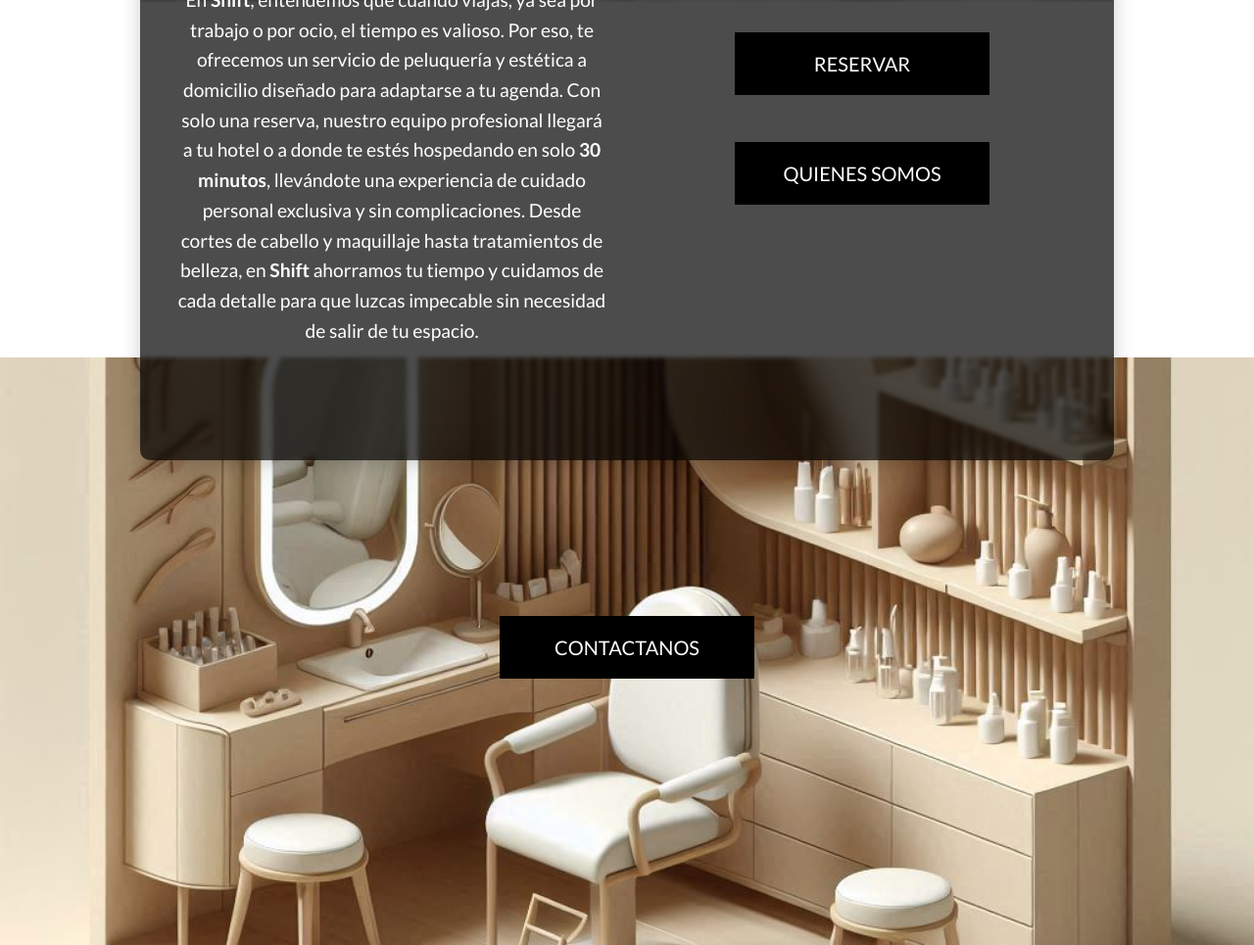
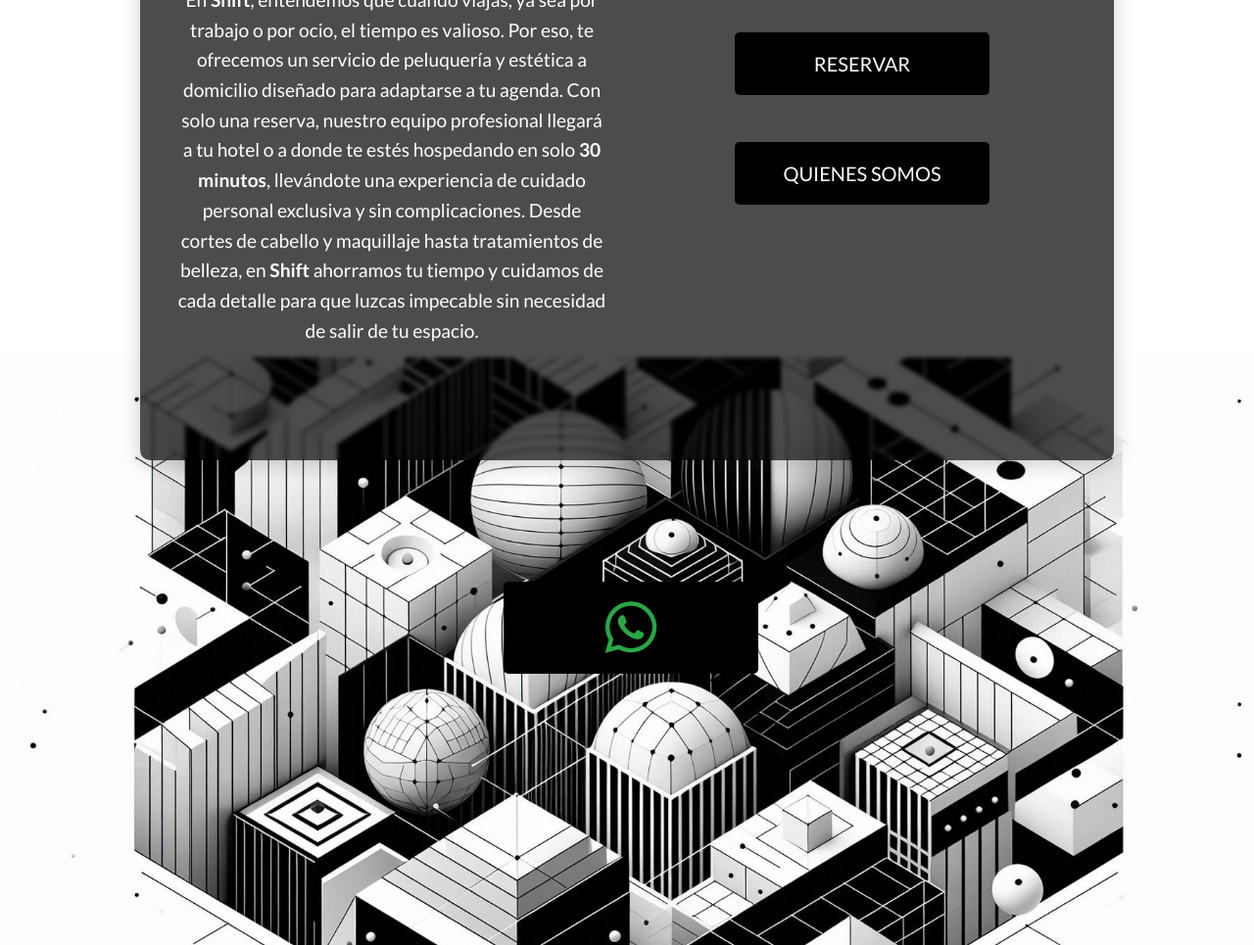
Before and after one commit to Juandavidc08/shift, a Django app: page / in a window 1280 px wide. Shown: the part 701-1666 px from the top of the page at 98% size. Run offline with Django 5.2, Linux system fonts and the light colour scheme; some libraries are stand-ins or nearby versions.

Commit message:
style home page

```diff
--- a/home/templates/home/index.html
+++ b/home/templates/home/index.html
@@ -11,11 +11,20 @@
 
 {% block content %}
 
-    <div class="hero-image">
-        <div class="d-flex justify-content-center align-items-center position-absolute w-100 h-100 text-center text-black d-md-none">
-            <p class="display-4">¡En 30 minutos, tu estilo sin salir de tu hotel!</p>
-        </div>
+<div class="hero-image">
+    <video autoplay loop muted playsinline class="background-video">
+        <source src="media/shiftvideo.mp4" type="video/mp4">
+        <!-- Add alternative video sources if necessary -->
+        Your browser does not support the video tag.
+    </video>
+
+    <!-- Overlay Text for Mobile Only -->
+    <div class="d-flex justify-content-center align-items-center position-absolute w-100 h-100 text-center d-md-none">
+        <p class="display-4 hero-text">¡En 30 minutos, tu estilo sin salir de tu hotel!</p>
     </div>
+
+</div>
+
     <div class="container h-50 d-flex flex-column align-items-center justify-content-center">
         <div class="transparent-container text-center">
             <h2 class="logo-font font-weight-bold text-with-shadow ">
@@ -27,20 +36,20 @@
                 <div class="row">
                     <!-- Text Column -->
                     <div class="col-md-6">
-                        <p>En <strong>Shift</strong>, entendemos que cuando viajas, ya sea por trabajo o por ocio, el tiempo es valioso. Por eso, te ofrecemos un servicio de peluquería y estética a domicilio diseñado para adaptarse a tu agenda. Con solo una reserva, nuestro equipo profesional llegará a tu hotel o a donde te estés hospedando en solo <strong>30 minutos</strong>, llevándote una experiencia de cuidado personal exclusiva y sin complicaciones. Desde cortes de cabello y maquillaje hasta tratamientos de belleza, en <strong>Shift</strong> ahorramos tu tiempo y cuidamos de cada detalle para que luzcas impecable sin necesidad de salir de tu espacio.</p>
+                        <p class="texto">En <strong>Shift</strong>, entendemos que cuando viajas, ya sea por trabajo o por ocio, el tiempo es valioso. Por eso, te ofrecemos un servicio de peluquería y estética a domicilio diseñado para adaptarse a tu agenda. Con solo una reserva, nuestro equipo profesional llegará a tu hotel o a donde te estés hospedando en solo <strong>30 minutos</strong>, llevándote una experiencia de cuidado personal exclusiva y sin complicaciones. Desde cortes de cabello y maquillaje hasta tratamientos de belleza, en <strong>Shift</strong> ahorramos tu tiempo y cuidamos de cada detalle para que luzcas impecable sin necesidad de salir de tu espacio.</p>
                     </div>
 
                     <!-- Buttons Column -->
                     <div class="col-md-6">
                         <div class="my-5">
                             <h4>
-                                <a href="{% url 'make_reservation' %}" class="shop-now-button btn btn-lg rounded-0 text-uppercase py-3">Reservar</a>
+                                <a href="{% url 'make_reservation' %}" class="shop-now-button btn btn-lg rounded-7 text-uppercase py-3">Reservar</a>
                             </h4>
                         </div>
 
                         <div>
                             <h4>
-                                <a href="#" class="shop-now-button btn btn-lg rounded-0 text-uppercase py-3">Quienes somos</a>
+                                <a href="#" class="shop-now-button btn btn-lg rounded-7 text-uppercase py-3">Quienes somos</a>
                             </h4>
                         </div>
                     </div>
@@ -51,13 +60,13 @@
             </div>
         </div>
     </div>
-    <div class="my-5 hero-image">
+    <div class="my-5 footerimage">
         <div class="my-5">
             <h4>
-                <a href="#" class=" contactanos-btn shop-now-button btn btn-lg rounded-0 text-uppercase py-3">contactanos</a>
+                <a href="#" class=" contactanos-btn shop-now-button btn btn-lg rounded-7 text-uppercase py-3 ml-2 " target="_blank">
+                    <i class="fab fa-3x text-success fa-whatsapp"></i>
+                </a>
             </h4>
-        </div>
-
     <div class="my-5"></div>
 
 {% endblock %}
--- a/static/css/base.css
+++ b/static/css/base.css
@@ -11,6 +11,9 @@ body {
 
 }
 
+.cuenta {
+    left: 300px !important;
+}
 
 /* from Bulma */
 .icon {
@@ -44,15 +47,31 @@ body {
 }
 
 .hero-image {
-    background-image: url('../shift-background.jpeg');  /* Add the URL to your image */
-    background-size: cover;                  /* Ensures the image covers the entire div */
-    background-position: center;             /* Centers the image */
-    height: 75vh;                           /* Makes the div cover the full height of the viewport */                         /* Text color */
-    display: flex;                           /* Centers content vertically and horizontally */
-    justify-content: center;                 /* Centers the content horizontally */
-    align-items: center;                     /* Centers the content vertically */
-    text-align: center;                      /* Centers text inside the div */
-  }
+    position: relative;
+    width: 100%;
+    height: 75vh;                   /* Sets the height for the hero section */
+    overflow: hidden;               /* Hides overflow to keep video contained */
+    display: flex;
+    justify-content: center;
+    align-items: center;
+}
+
+.background-video {
+    position: absolute;
+    top: 0;
+    left: 0;
+    width: 100%;
+    height: 100%;
+    object-fit: cover;              /* Ensures video covers the entire area */
+    z-index: -1;                    /* Places the video behind overlay text */
+}
+
+.d-md-none {
+    position: relative;
+    z-index: 1;                     /* Ensures the text overlay appears above the video */
+    color: black;                   /* Sets text color for contrast */
+    font-weight: bold;
+}
 
 
 .shop-now-button {
@@ -150,6 +169,17 @@ body {
     padding: 20px;  /* Optional: adds space between text and button columns */
 }
 
+.footerimage{
+    background-image: url('../canva.jpeg');  /* Add the URL to your image */
+    background-size: cover;                  /* Ensures the image covers the entire div */
+    background-position: center;             /* Centers the image */
+    height: 75vh;                           /* Makes the div cover the full height of the viewport */                         /* Text color */
+    display: flex;                           /* Centers content vertically and horizontally */
+    justify-content: center;                 /* Centers the content horizontally */
+    align-items: center;                     /* Centers the content vertically */
+    text-align: center;                      /* Centers text inside the div */
+
+}
 
 /* -------------------------------- Media Queries */
 
@@ -189,7 +219,7 @@ body {
     }
 
     .transparent-container p {
-        font-size: 0.9rem; /* Slightly smaller text for mobile */
+        font-size: 1.1rem; /* Slightly smaller text for mobile */
     }
     .reservation-form-container {
         position: relative;
@@ -204,4 +234,16 @@ body {
         position: fixed;
         top: 620px;
     }
+
+    .cuenta {
+        left: 60px !important;
+    }
+
+    .hero-text {
+        color: white;               /* Sets text color to white */
+        font-weight: 700;           /* Makes the text bolder */
+        text-shadow: 1px 1px 10px rgba(0, 0, 0, 0.7);  /* Optional: adds a shadow for better readability */
+    }
+
+
 }
--- a/templates/base.html
+++ b/templates/base.html
@@ -51,7 +51,7 @@
                     <div class="d-none d-lg-block col-lg-4"></div>
 
                     <!-- Account Dropdown Section -->
-                    <div class="col-6 col-lg-4 text-center text-lg-right my-auto d-flex justify-content-between">
+                    <div class="cuenta col-6 col-lg-4 text-center  text-md-left text-lg-left my-auto d-flex justify-content-between">
                         <!-- Account section content -->
                         <ul class="list-inline mb-0">
                             <li class="list-inline-item dropdown">
```
Also changed, not shown: static/canva.jpeg (added), 1 other file.
